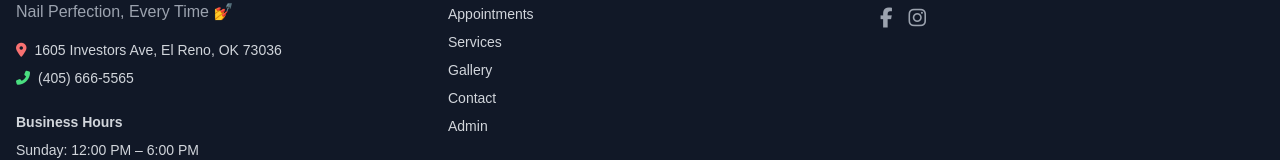
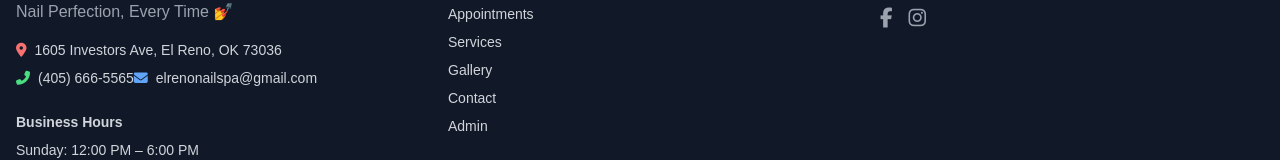
Before and after one commit to foqsi/elrenonailspa, a Next.js app: page /appointment in a window 1280 px wide. Shown: the part 984-1144 px from the top of the page. Built offline with nearby package versions, Linux system fonts and the light colour scheme; no server answers; the database is empty.

Commit message:
Add email contact link to Footer component

```diff
--- a/src/layouts/Footer/Footer.tsx
+++ b/src/layouts/Footer/Footer.tsx
@@ -16,6 +16,8 @@ export default function Footer() {
             <p>
               <i className="fas fa-phone-alt mr-2 text-green-400" />
               <a href="tel:14056665565" className="hover:underline">(405) 666-5565</a>
+              <i className="fas fa-envelope mr-2 text-blue-400" />
+              <a href="mailto:elrenonailspa@gmail.com" className="hover:underline">elrenonailspa@gmail.com</a>
             </p>
 
           </div>
```
